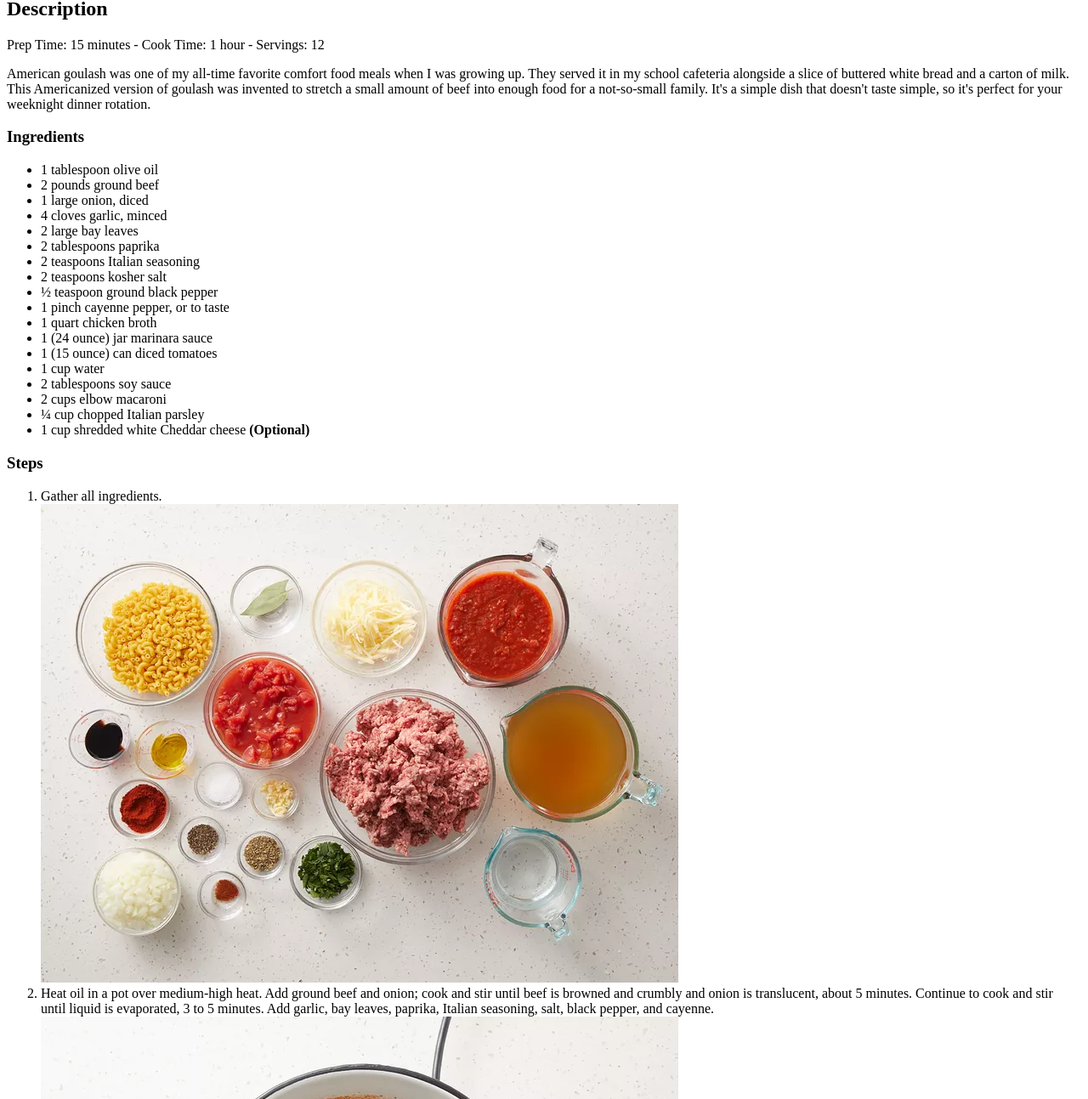
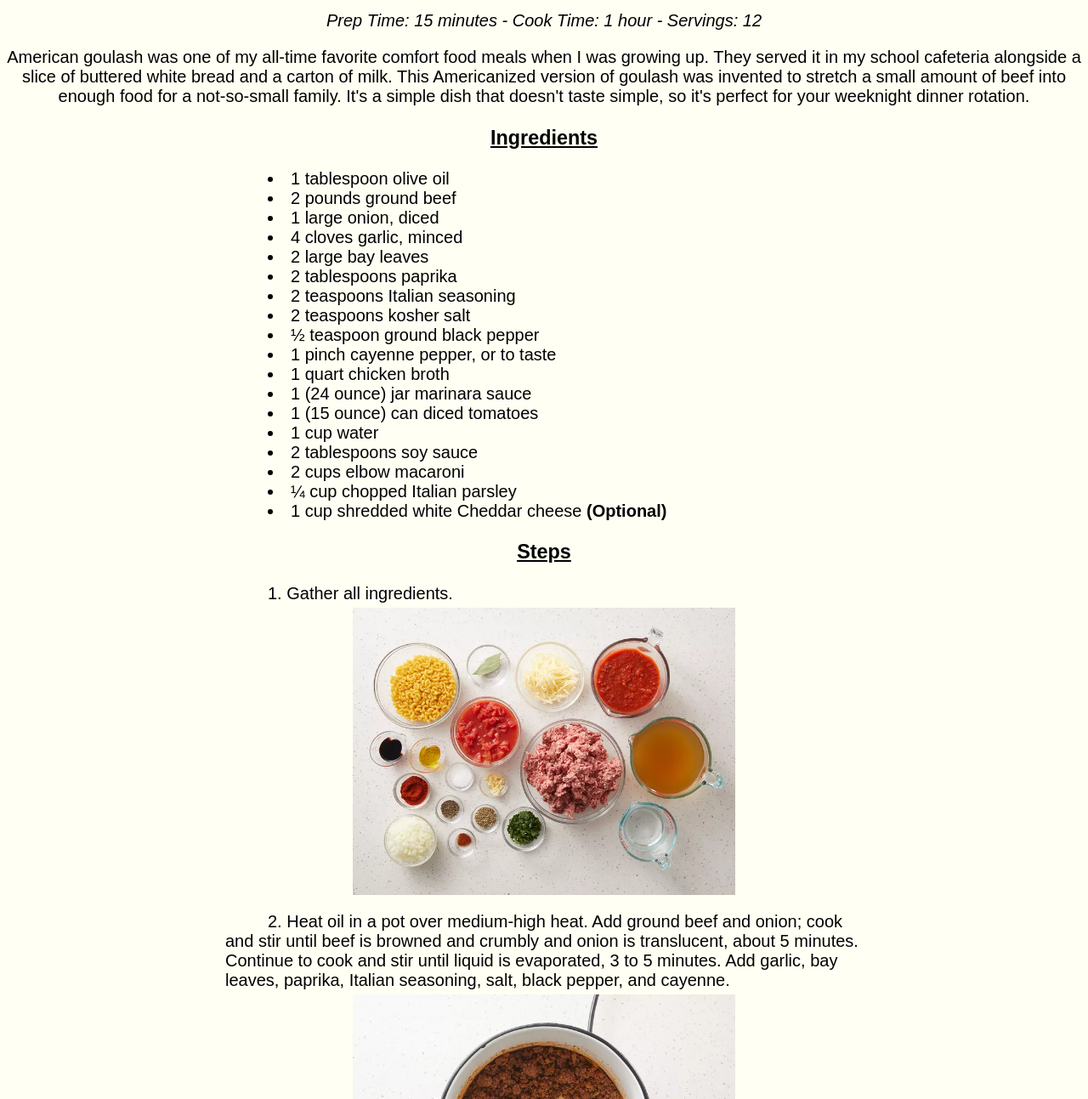
Before and after one commit to keyman015/odin-recipes, a plain HTML site: page recipes/goulash.html in a window 1280 px wide. Shown: the part 619-1912 px from the top of the page at 85% size. Drawn offline with Linux system fonts and the light colour scheme.

Commit message:
Add style to existing recipes using style sheet
Using a general .css stylesheet for all recipes, style was added to each
recipe in a global manner using specific id's and classes given to
certain elements of the recipe page.

```diff
--- a/recipes/goulash.html
+++ b/recipes/goulash.html
@@ -4,16 +4,21 @@
     <meta charset="UTF-8">
     <meta name="viewport" content="width=device-width, initial-scale=1.0">
     <title>American Goulash Recipe</title>
+    <link rel="stylesheet" href="style.css">
 </head>
+
 <body>
-    <h1>American Goulash</h1>
-    <img src="../img/goulash.jpg" alt="A bowl of goulash">
+    <h1 id="title" class="heading"><strong>American Goulash</strong></h1>
+    <img src="../img/goulash.jpg" alt="A bowl of goulash" id="title-img">
 
-    <h2>Description</h2>
-    <p>Prep Time: 15 minutes - Cook Time: 1 hour - Servings: 12</p>
+    <div class="description">
+        <h2 id="description-title" class="heading">Description</h2>
+        <p id="time-required"><em>Prep Time: 15 minutes - Cook Time: 1 hour - Servings: 12</em></p>
         <p>American goulash was one of my all-time favorite comfort food meals when I was growing up. They served it in my school cafeteria alongside a slice of buttered white bread and a carton of milk. This Americanized version of goulash was invented to stretch a small amount of beef into enough food for a not-so-small family. It's a simple dish that doesn't taste simple, so it's perfect for your weeknight dinner rotation.</p>
+    </div>
 
-    <h3>Ingredients</h3>
+    <div class="ingredients">
+        <h3 id="ingredients-title" class="heading">Ingredients</h3>
         <ul>
             <li>1 tablespoon olive oil</li>
             <li>2 pounds ground beef</li>
@@ -34,8 +39,10 @@
             <li>¼ cup chopped Italian parsley</li>
             <li>1 cup shredded white Cheddar cheese <strong>(Optional)</strong></li>
         </ul>
+    </div>
 
-    <h3>Steps</h3>
+    <div class="steps">
+        <h3 id="steps-title" class="heading">Steps</h3>
         <ol>
             <li>Gather all ingredients.</li>
             <img src="../img/goulash-s1.webp" alt="All ingredients gathered">
@@ -46,7 +53,8 @@
             <li>Increase the heat to medium-high and bring to a rapid simmer. Stir in macaroni; cook, stirring occasionally, until just barely tender, about 12 minutes. Check for doneness after 10 minutes.</li>
             <img src="../img/goulash-s4.webp" alt="Macaroni added to pot">
             <li>Remove from the heat and discard bay leaves. Stir in Cheddar and parsley. Cover and let rest for 5 minutes. Taste and season as desired.</li>
-        <img src="../img/goulash-s5.webp" alt="Goulash served in white bowl">
+            <img src="../img/goulash-s5.webp" alt="Goulash served in a white bowl">
         </ol>
+    </div>
 </body>
 </html>
--- /dev/null
+++ b/recipes/style.css
@@ -0,0 +1,57 @@
+* {
+    background-color: rgb(255, 255, 244);
+    /* text-align: center; */
+}
+
+body {
+    font-family: Arial, Helvetica, sans-serif;
+    font-size: 20px;
+}
+
+/* General images (steps */
+img {
+    height: auto;
+    width: 450px;
+    display: block;
+    margin: auto;
+}
+
+#title-img {
+    width: 600px;
+}
+
+.heading {
+    font-weight: bold;
+    text-decoration: underline;
+    text-align: center;
+}
+
+.description {
+    text-align: center;
+}
+
+.steps img {
+    margin-bottom: 20px;
+    margin-top: 5px;
+}
+
+
+/* List alignment */
+
+.ingredients,
+.steps {
+  max-width: 750px;
+  margin: auto;
+  text-align: left;
+}
+
+ul, ol {
+  padding-left: 0;
+  list-style-position: inside;
+  text-align: left;
+}
+
+li {
+  text-align: inherit;
+  text-indent: 50px; /* Adjust the indentation as needed */
+}
```
Also changed, not shown: recipes/lasagna.html (+14 -20 lines), recipes/goulash.css (added). Lines whose indentation alone changed are shown as unchanged.
